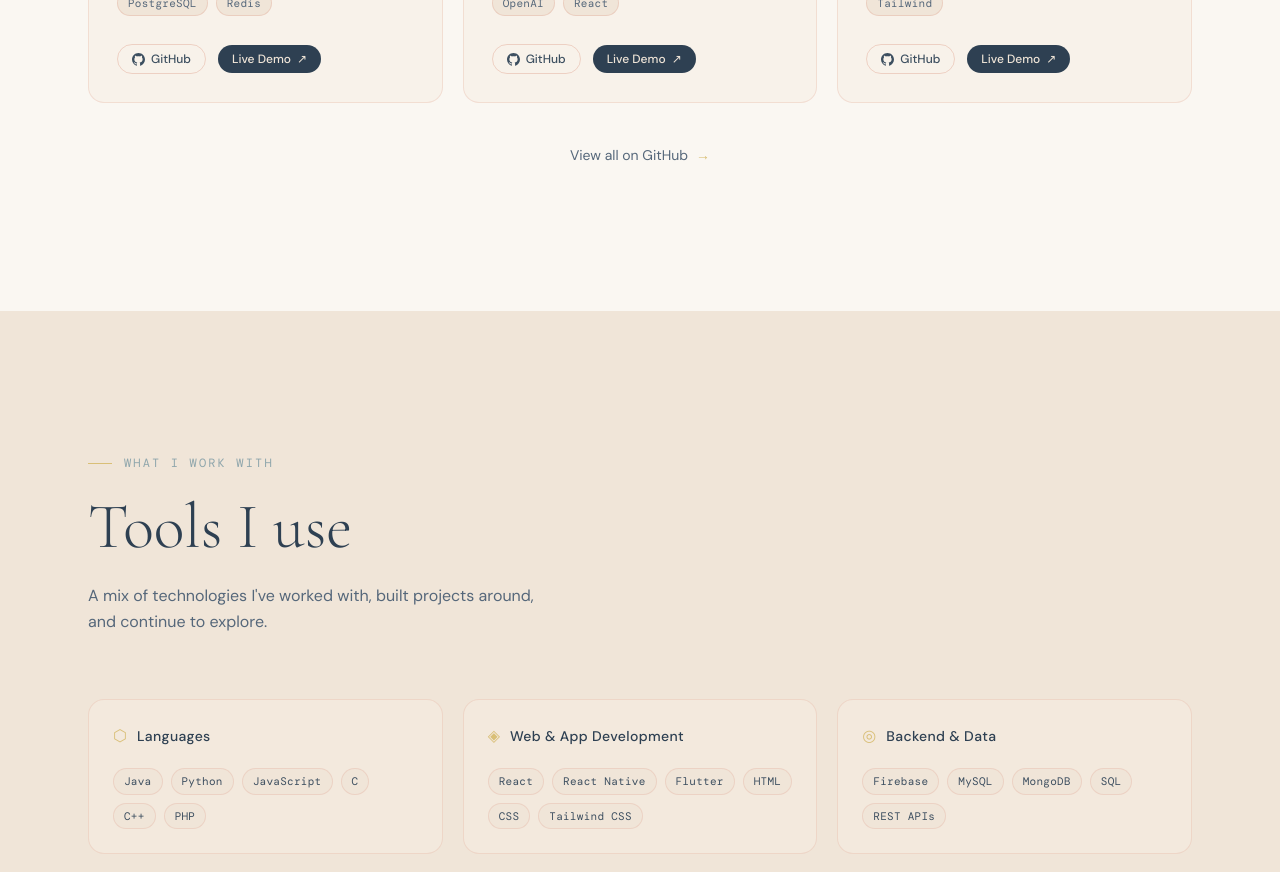
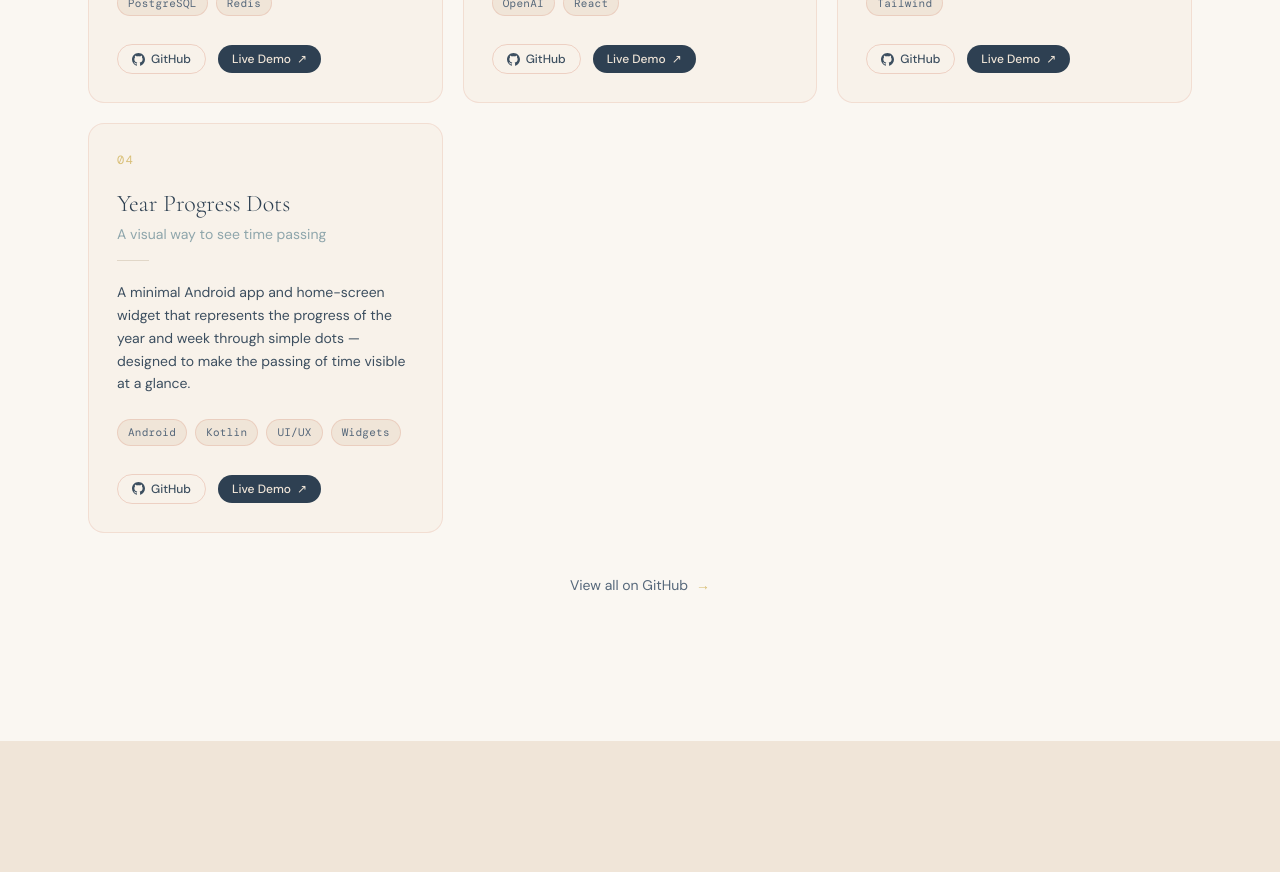
Before and after one commit to Harsh-v01/My, a Next.js app: page / in a window 1280 px wide. Shown: the part 2300-3172 px from the top of the page. Built offline with nearby package versions, Linux system fonts and the light colour scheme; a web font is replaced by a local one.

Commit message:
Added new Project.

```diff
--- a/components/Projects.js
+++ b/components/Projects.js
@@ -32,6 +32,16 @@ const projects = [
     github: 'https://github.com/Harsh-v01/Certi_generator',
     live:   '#',
     accent: '#8FA6AC',
+  },
+  {
+  index: '04',
+  name: 'Year Progress Dots',
+  tagline: 'A visual way to see time passing',
+  desc: 'A minimal Android app and home-screen widget that represents the progress of the year and week through simple dots — designed to make the passing of time visible at a glance.',
+  stack: ['Android', 'Kotlin', 'UI/UX', 'Widgets'],
+  github: 'https://github.com/Harsh-v01/YearProgressDots',
+  live: 'https://harsh-v01.github.io/YearProgressDots/',
+  accent: '#8B6F1F',
   },
 ]
 
```
